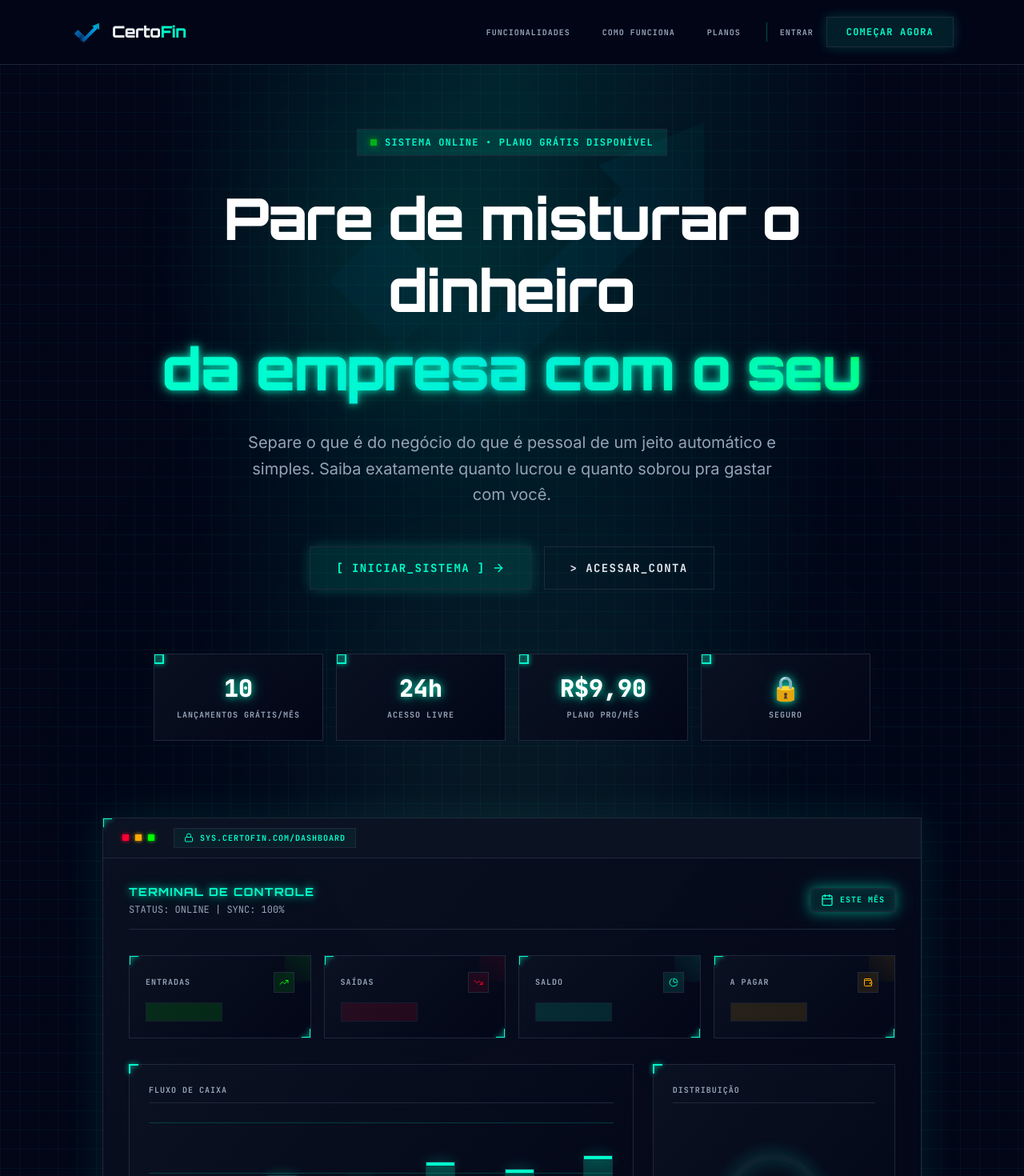
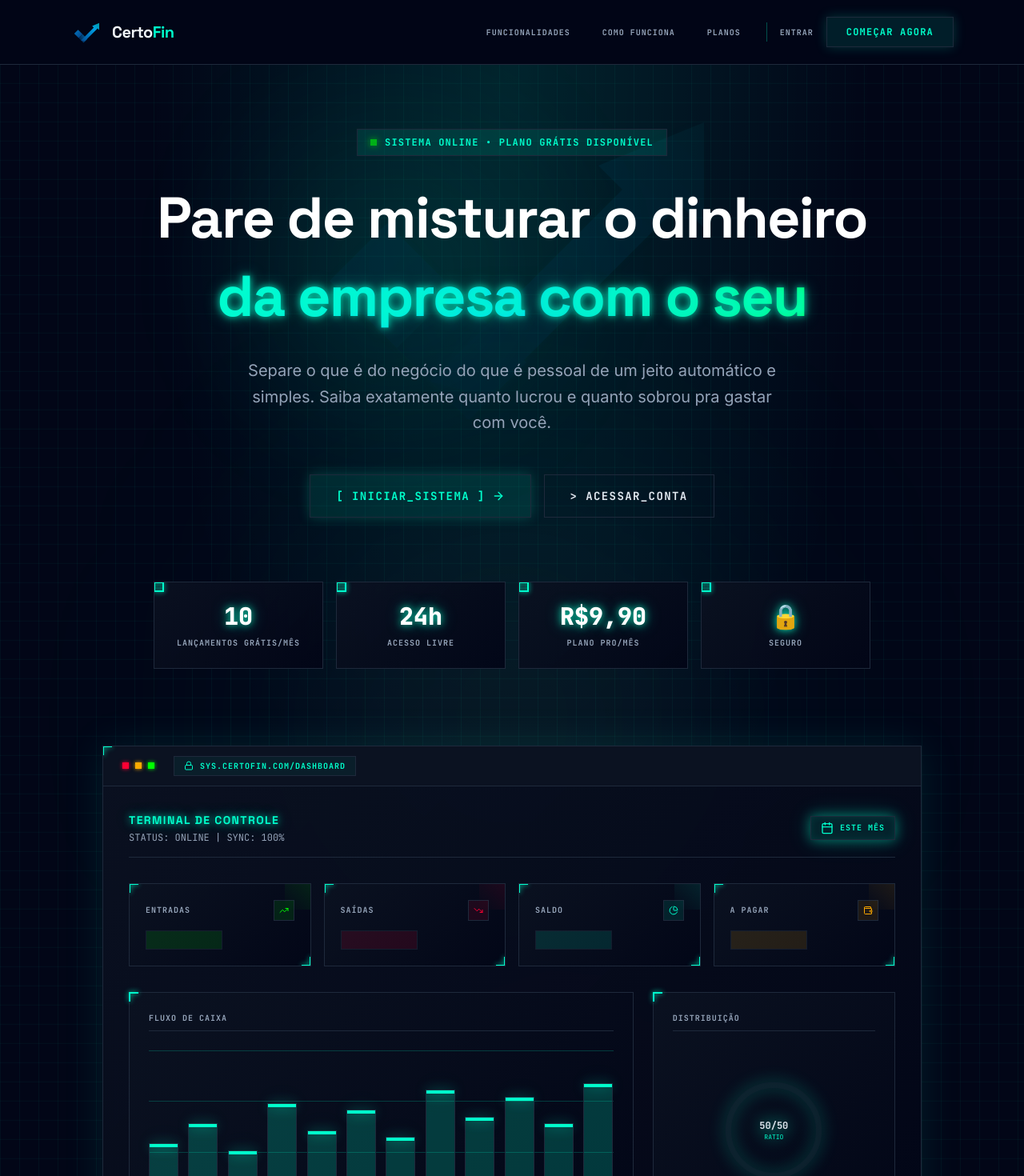
Before and after one commit to jesiel-silva/certofin, a Next.js app: page / in a window 1280 px wide. Shown: the top 1470 px of the page at 80% size. Built offline with nearby package versions, Linux system fonts and the light colour scheme.

Commit message:
Trocar fonte Orbitron por Space Grotesk para melhor legibilidade

```diff
--- a/src/app/globals.css
+++ b/src/app/globals.css
@@ -5,7 +5,7 @@
 @theme {
   --font-sans: var(--font-inter);
   --font-mono: var(--font-jetbrains-mono);
-  --font-display: var(--font-orbitron);
+  --font-display: var(--font-space-grotesk);
 }
 
 :root {
@@ -266,7 +266,7 @@
   }
 
   .font-display {
-    font-family: var(--font-orbitron), sans-serif;
+    font-family: var(--font-space-grotesk), sans-serif;
   }
 
   /* ═══ Staggered delays ═══ */
--- a/src/app/layout.tsx
+++ b/src/app/layout.tsx
@@ -1,5 +1,5 @@
 import type { Metadata } from "next";
-import { Inter, JetBrains_Mono, Orbitron } from "next/font/google";
+import { Inter, JetBrains_Mono, Space_Grotesk } from "next/font/google";
 import { ThemeProviderWrapper } from "@/components/ui/theme-provider";
 import "./globals.css";
 
@@ -15,10 +15,10 @@
   variable: "--font-jetbrains-mono",
 });
 
-const orbitron = Orbitron({
+const spaceGrotesk = Space_Grotesk({
   subsets: ["latin"],
-  variable: "--font-orbitron",
-  weight: ["400", "500", "600", "700", "800", "900"],
+  variable: "--font-space-grotesk",
+  weight: ["400", "500", "600", "700"],
 });
 
 export const metadata: Metadata = {
@@ -33,7 +33,7 @@
   children: React.ReactNode;
 }>) {
   return (
-    <html lang="pt-BR" className={`dark ${inter.variable} ${jetbrainsMono.variable} ${orbitron.variable}`} suppressHydrationWarning>
+    <html lang="pt-BR" className={`dark ${inter.variable} ${jetbrainsMono.variable} ${spaceGrotesk.variable}`} suppressHydrationWarning>
       <body className={`${inter.className} min-h-screen antialiased`}>
         <ThemeProviderWrapper>
           {children}
--- a/src/app/page.tsx
+++ b/src/app/page.tsx
@@ -183,7 +183,7 @@
               <span>SISTEMA ONLINE • PLANO GRÁTIS DISPONÍVEL</span>
             </div>
 
-            <h1 className="text-4xl font-extrabold tracking-tight text-white sm:text-5xl lg:text-7xl leading-tight" style={{ fontFamily: "var(--font-orbitron)" }}>
+            <h1 className="text-4xl font-extrabold tracking-tight text-white sm:text-5xl lg:text-7xl leading-tight" style={{ fontFamily: "var(--font-space-grotesk)" }}>
               Pare de misturar o dinheiro
               <span className="block mt-2 bg-gradient-to-r from-[var(--primary)] via-cyan-400 to-[var(--success)] bg-clip-text text-transparent text-glow-cyan">
                 da empresa com o seu
@@ -248,7 +248,7 @@
               {/* Dashboard Header inside Mockup */}
               <div className="mb-8 flex flex-col gap-4 sm:flex-row sm:items-center sm:justify-between border-b border-[var(--primary)]/20 pb-4">
                 <div>
-                  <h3 className="text-sm font-bold font-mono text-[var(--primary)] uppercase tracking-widest text-glow-cyan" style={{ fontFamily: "var(--font-orbitron)" }}>TERMINAL DE CONTROLE</h3>
+                  <h3 className="text-sm font-bold font-mono text-[var(--primary)] uppercase tracking-widest text-glow-cyan" style={{ fontFamily: "var(--font-space-grotesk)" }}>TERMINAL DE CONTROLE</h3>
                   <p className="text-xs font-mono text-[var(--muted-foreground)] uppercase mt-1">STATUS: ONLINE | SYNC: 100%</p>
                 </div>
                 <div className="flex items-center gap-2 border border-[var(--primary)]/30 bg-[var(--primary)]/10 px-3 py-1.5 glow-cyan">
@@ -356,7 +356,7 @@
               <Eye className="h-3.5 w-3.5" />
               <span>MÓDULOS DE INTELIGÊNCIA</span>
             </div>
-            <h2 className="text-3xl font-extrabold text-white sm:text-5xl leading-tight tracking-tighter" style={{ fontFamily: "var(--font-orbitron)" }}>
+            <h2 className="text-3xl font-extrabold text-white sm:text-5xl leading-tight tracking-tighter" style={{ fontFamily: "var(--font-space-grotesk)" }}>
               FEITO PARA FACILITAR A <span className="text-[var(--primary)] text-glow-cyan">SUA VIDA</span>
             </h2>
             <p className="mt-4 text-xs font-mono uppercase tracking-widest leading-relaxed text-[var(--muted-foreground)]">
@@ -397,7 +397,7 @@
               <Zap className="h-3.5 w-3.5" />
               <span>INICIALIZAÇÃO RÁPIDA</span>
             </div>
-            <h2 className="text-3xl font-extrabold text-white sm:text-5xl leading-tight tracking-tighter" style={{ fontFamily: "var(--font-orbitron)" }}>
+            <h2 className="text-3xl font-extrabold text-white sm:text-5xl leading-tight tracking-tighter" style={{ fontFamily: "var(--font-space-grotesk)" }}>
               SISTEMA EM <span className="text-[var(--primary)] text-glow-cyan">3 PASSOS</span>
             </h2>
             <p className="mt-4 text-xs font-mono uppercase tracking-widest leading-relaxed text-[var(--muted-foreground)]">
@@ -443,7 +443,7 @@
         <div className="absolute inset-0 data-grid opacity-30 pointer-events-none" />
         <div className="relative mx-auto max-w-6xl px-6">
           <div className="text-center max-w-3xl mx-auto">
-            <h2 className="text-3xl font-extrabold text-white sm:text-5xl leading-tight tracking-tighter" style={{ fontFamily: "var(--font-orbitron)" }}>
+            <h2 className="text-3xl font-extrabold text-white sm:text-5xl leading-tight tracking-tighter" style={{ fontFamily: "var(--font-space-grotesk)" }}>
               POR QUE O <span className="text-[var(--primary)] text-glow-cyan">CERTOFIN?</span>
             </h2>
             <p className="mt-4 text-xs font-mono uppercase tracking-widest leading-relaxed text-[var(--muted-foreground)]">
@@ -490,7 +490,7 @@
         <div className="absolute inset-0 data-grid opacity-50 pointer-events-none" />
         <div className="mx-auto max-w-6xl px-6 relative z-10">
           <div className="text-center max-w-3xl mx-auto mb-16">
-            <h2 className="text-3xl font-extrabold text-white sm:text-5xl leading-tight tracking-tighter" style={{ fontFamily: "var(--font-orbitron)" }}>
+            <h2 className="text-3xl font-extrabold text-white sm:text-5xl leading-tight tracking-tighter" style={{ fontFamily: "var(--font-space-grotesk)" }}>
               PLANOS DE <span className="text-[var(--primary)] text-glow-cyan">ACESSO</span>
             </h2>
             <p className="mt-4 text-xs font-mono uppercase tracking-widest leading-relaxed text-[var(--muted-foreground)]">
@@ -607,7 +607,7 @@
         <div className="absolute inset-0 data-grid opacity-30 pointer-events-none" />
         <div className="absolute top-1/2 left-1/2 -translate-x-1/2 -translate-y-1/2 w-[800px] h-[800px] bg-[radial-gradient(circle_at_center,rgba(0,255,204,0.08),transparent_60%)] pointer-events-none" />
         <div className="relative mx-auto max-w-5xl px-6 text-center">
-          <h2 className="text-3xl font-extrabold text-white sm:text-5xl leading-tight tracking-tighter" style={{ fontFamily: "var(--font-orbitron)" }}>
+          <h2 className="text-3xl font-extrabold text-white sm:text-5xl leading-tight tracking-tighter" style={{ fontFamily: "var(--font-space-grotesk)" }}>
             PRONTO PARA INICIAR A <span className="text-[var(--primary)] text-glow-cyan">OPERAÇÃO?</span>
           </h2>
           <p className="mt-6 text-xs font-mono uppercase tracking-widest text-[var(--muted-foreground)] max-w-2xl mx-auto">
--- a/src/components/ui/logo.tsx
+++ b/src/components/ui/logo.tsx
@@ -98,10 +98,10 @@
       {showText && (
         <div className="flex flex-col justify-center">
           <span className={cn("font-extrabold leading-none", textSizes[size])}>
-            <span className="text-[#054388] dark:text-slate-100" style={{ fontFamily: "var(--font-orbitron)" }}>
+            <span className="text-[#054388] dark:text-slate-100" style={{ fontFamily: "var(--font-space-grotesk)" }}>
               Certo
             </span>
-            <span className="text-[#009B9E] dark:text-[var(--primary)]" style={{ fontFamily: "var(--font-orbitron)" }}>
+            <span className="text-[#009B9E] dark:text-[var(--primary)]" style={{ fontFamily: "var(--font-space-grotesk)" }}>
               Fin
             </span>
           </span>
```
